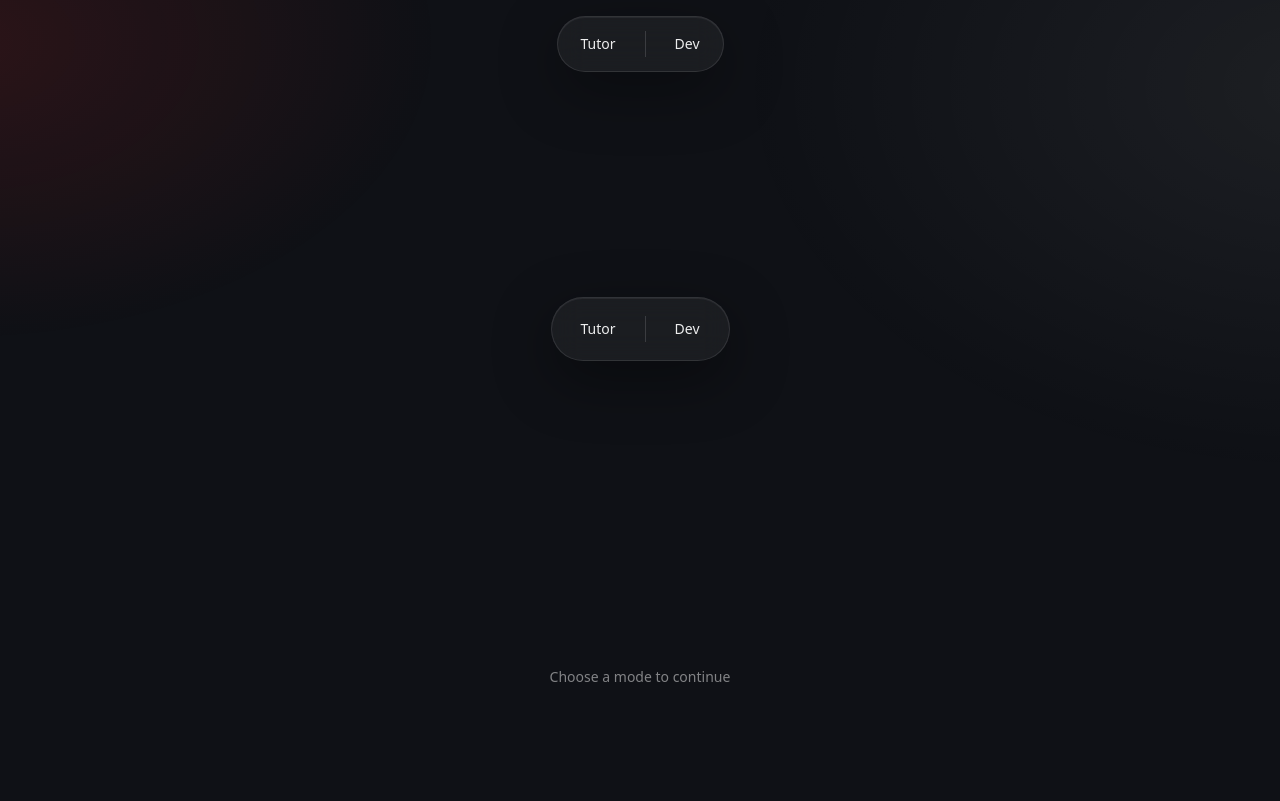
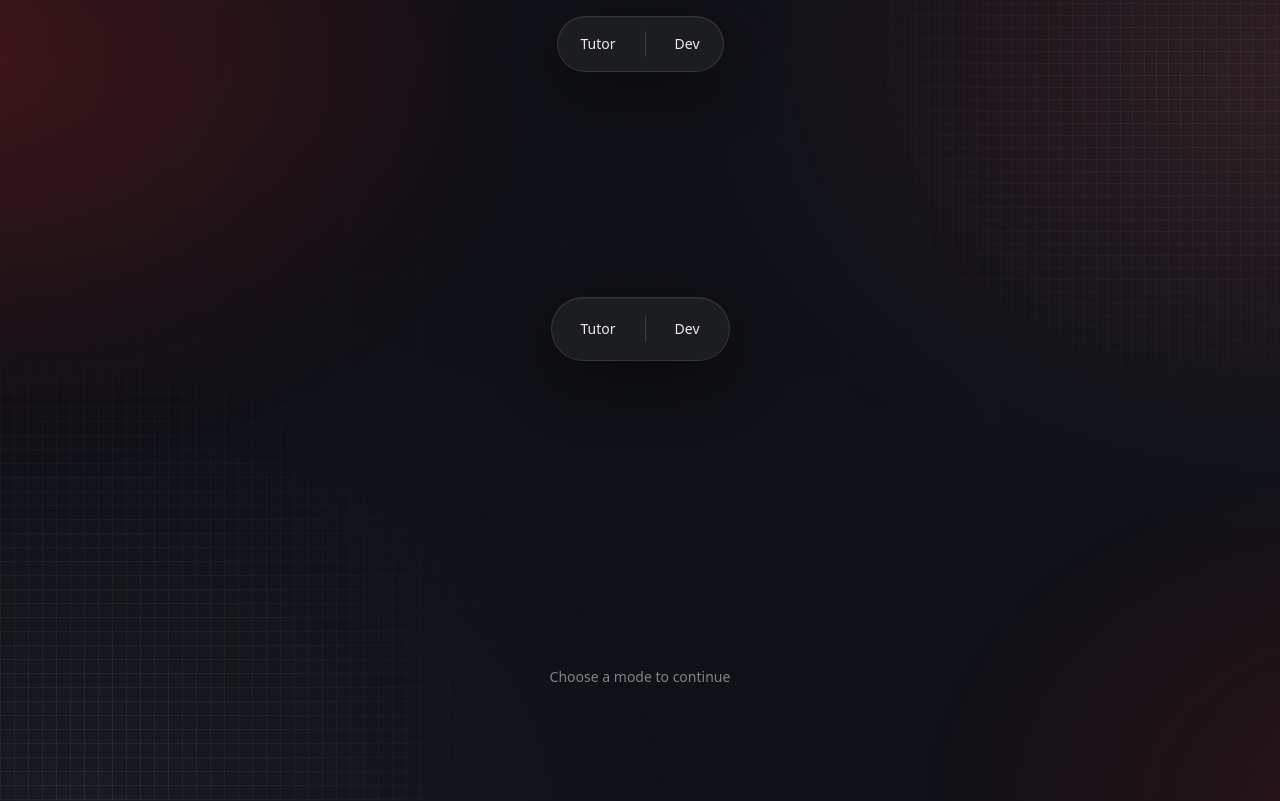
Before and after one commit to MaRkS1234567/MySite-web, a React (Vite) app: page / in a window 1280 px wide. Shown: the top 801 px of the page. Built offline with nearby package versions, Linux system fonts and the light colour scheme.

Commit message:
feat(ui-bg): desktop corner grid + subtle glows

```diff
--- a/src/layouts/RootLayout/RootLayout.module.scss
+++ b/src/layouts/RootLayout/RootLayout.module.scss
@@ -1,11 +1,86 @@
-
-
 .root {
   min-height: 100vh;
   display: flex;
   flex-direction: column;
+  overflow-x: clip;
 }
 
 .main {
   flex: 1;
 }
+
+/* ===== Desktop-only background ornaments (do NOT affect mobile) ===== */
+@media (min-width: 981px) {
+  /* create stacking context for background layers */
+  .root {
+    position: relative;
+    isolation: isolate;
+  }
+
+  /* soft corner glows (very subtle, mode-aware via --accent-*) */
+  .root::before {
+    content: '';
+    position: fixed;
+    inset: -20vh -20vw;
+    pointer-events: none;
+    z-index: -1;
+
+    background:
+      radial-gradient(900px 620px at 12% 22%, var(--accent-bg-glow), transparent 66%),
+      radial-gradient(860px 600px at 90% 18%, var(--accent-bg-glow), transparent 70%);
+
+    opacity: 0.75;
+  }
+
+  /* pixel/grid ornaments in top-right + bottom-left, fading toward center */
+  .root::after {
+    content: '';
+    position: fixed;
+    inset: 0;
+    pointer-events: none;
+    z-index: -1;
+
+    background:
+      /* top-right pixel grid */
+      repeating-linear-gradient(90deg, rgba(255, 255, 255, 0.085) 0 1px, transparent 1px 12px),
+      repeating-linear-gradient(0deg, rgba(255, 255, 255, 0.085) 0 1px, transparent 1px 12px),
+
+      /* bottom-left pixel grid */
+      repeating-linear-gradient(90deg, rgba(255, 255, 255, 0.10) 0 1px, transparent 1px 14px),
+      repeating-linear-gradient(0deg, rgba(255, 255, 255, 0.10) 0 1px, transparent 1px 14px);
+
+    background-size:
+      520px 520px,
+      520px 520px,
+      620px 620px,
+      620px 620px;
+
+    background-position:
+      right 0 top 0,
+      right 0 top 0,
+      left 0 bottom 0,
+      left 0 bottom 0;
+
+    background-repeat: no-repeat;
+
+    /* fade masks (Safari + standard) */
+    -webkit-mask-image:
+      radial-gradient(520px 520px at 92% 10%, rgba(0, 0, 0, 1) 0%, rgba(0, 0, 0, 0) 72%),
+      radial-gradient(620px 620px at 8% 92%, rgba(0, 0, 0, 1) 0%, rgba(0, 0, 0, 0) 74%);
+    mask-image:
+      radial-gradient(520px 520px at 92% 10%, rgba(0, 0, 0, 1) 0%, rgba(0, 0, 0, 0) 72%),
+      radial-gradient(620px 620px at 8% 92%, rgba(0, 0, 0, 1) 0%, rgba(0, 0, 0, 0) 74%);
+
+    -webkit-mask-repeat: no-repeat;
+    mask-repeat: no-repeat;
+
+    -webkit-mask-size: 100% 100%;
+    mask-size: 100% 100%;
+
+    opacity: 0.62;
+    filter: blur(0.5px);
+    transform: translateZ(0);
+    mix-blend-mode: soft-light;
+  }
+}
+/* ===== End desktop-only background ornaments ===== */
--- a/src/shared/styles/_globals.scss
+++ b/src/shared/styles/_globals.scss
@@ -36,6 +36,7 @@ html {
   -webkit-text-size-adjust: 100%;
   text-rendering: optimizeLegibility;
   scroll-behavior: smooth;
+  overflow-x: clip;
 }
 
 body {
@@ -45,10 +46,14 @@ body {
   color: $text;
   -webkit-font-smoothing: antialiased;
   -moz-osx-font-smoothing: grayscale;
+  overflow-x: clip;
+  position: relative;
 }
 
 #root {
   min-height: 100vh;
+  position: relative;
+  z-index: 1;
 }
 
 img,
@@ -126,20 +131,79 @@ p {
   color: $text-muted;
 }
 
-/*
-  Subtle background graphics layer:
-  two soft radial glows to avoid empty-feeling space.
-*/
 body::before {
   content: '';
   position: fixed;
   inset: -20vh -20vw;
   pointer-events: none;
-  z-index: -1;
+  z-index: 0;
+
+  /* Soft depth glows (mode-aware via --accent-*) */
   background:
-    radial-gradient(800px 500px at 12% 18%, var(--accent-bg-glow), transparent 60%),
-    radial-gradient(900px 600px at 88% 22%, rgba(255, 255, 255, 0.06), transparent 65%);
-  filter: blur(0px);
+    radial-gradient(860px 540px at 12% 18%, var(--accent-bg-glow), transparent 62%),
+    radial-gradient(980px 680px at 88% 22%, rgba(255, 255, 255, 0.06), transparent 68%),
+    radial-gradient(900px 650px at 18% 88%, rgba(255, 255, 255, 0.045), transparent 70%),
+    radial-gradient(720px 520px at 92% 86%, var(--accent-bg-glow), transparent 66%);
+}
+
+/*
+  Geometric detail layer:
+  - ultra-subtle grid
+  - faint diagonal lines
+  - soft rings
+  - tiny “film” noise via repeating-radial gradients
+  Kept very low contrast to stay Apple-minimal.
+*/
+body::after {
+  content: '';
+  position: fixed;
+  inset: 0;
+  pointer-events: none;
+  z-index: 0;
+
+  background:
+    /* soft rings */
+    radial-gradient(circle at 72% 44%,
+      transparent 0 56%,
+      rgba(255, 255, 255, 0.055) 57%,
+      transparent 58% 100%),
+    radial-gradient(circle at 22% 72%,
+      transparent 0 62%,
+      rgba(255, 255, 255, 0.045) 63%,
+      transparent 64% 100%),
+
+    /* diagonal micro-lines */
+    linear-gradient(135deg,
+      rgba(255, 255, 255, 0.035) 0,
+      rgba(255, 255, 255, 0.035) 1px,
+      transparent 1px,
+      transparent 22px),
+
+    /* grid (very subtle) */
+    linear-gradient(90deg, rgba(255, 255, 255, 0.028) 1px, transparent 1px),
+    linear-gradient(0deg, rgba(255, 255, 255, 0.028) 1px, transparent 1px),
+
+    /* accent-tinted haze to tie with mode */
+    radial-gradient(720px 520px at 50% 12%, var(--accent-bg-glow), transparent 70%),
+
+    /* tiny film noise */
+    repeating-radial-gradient(circle at 10% 20%, rgba(255, 255, 255, 0.012) 0 1px, transparent 1px 3px),
+    repeating-radial-gradient(circle at 78% 64%, rgba(255, 255, 255, 0.010) 0 1px, transparent 1px 4px);
+
+  background-size:
+    auto,
+    auto,
+    260px 260px,
+    140px 140px,
+    140px 140px,
+    auto,
+    340px 340px,
+    420px 420px;
+
+  opacity: 0.55;
+  mix-blend-mode: overlay;
+  filter: blur(0.15px);
+  transform: translateZ(0);
 }
 
 /* Reduce motion preference */
```
